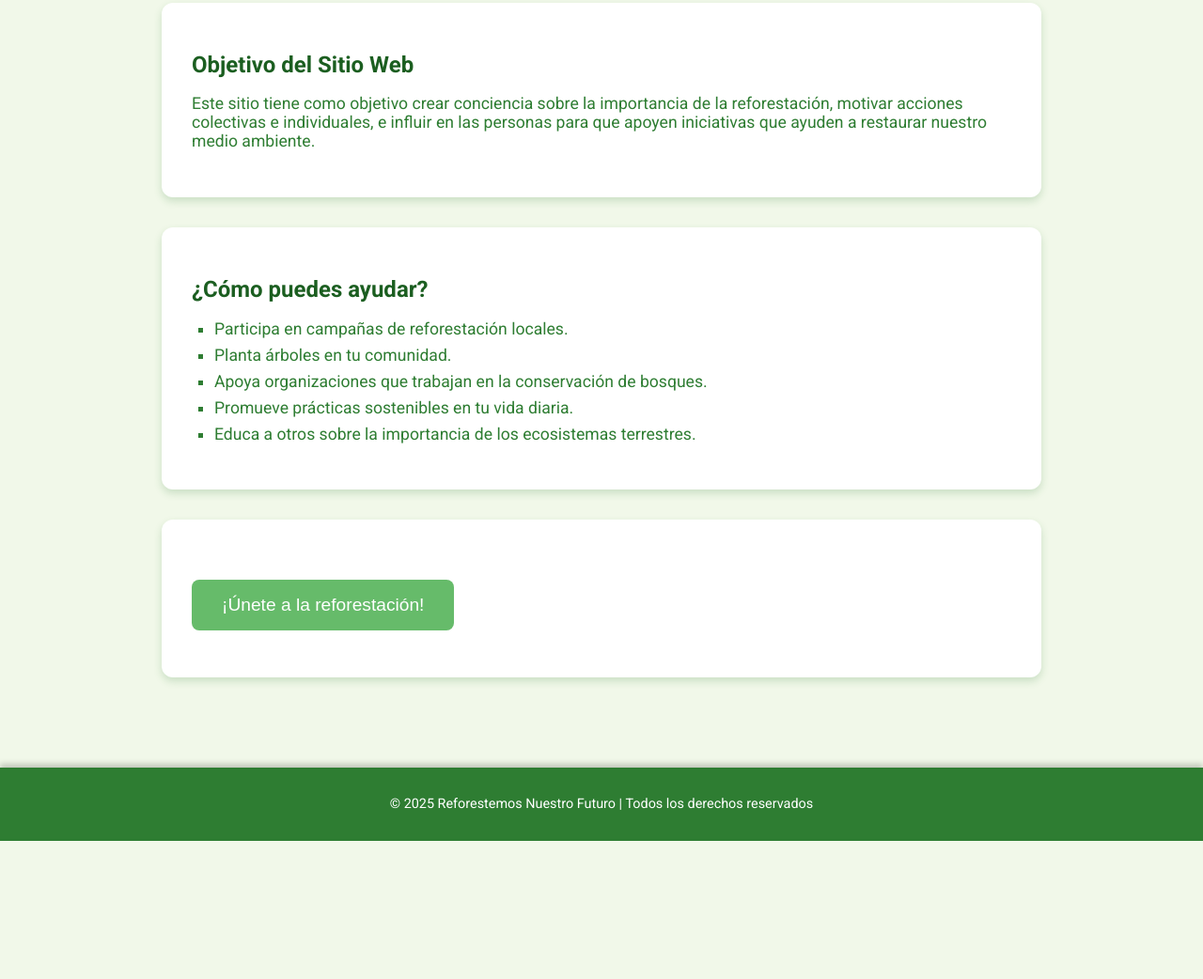
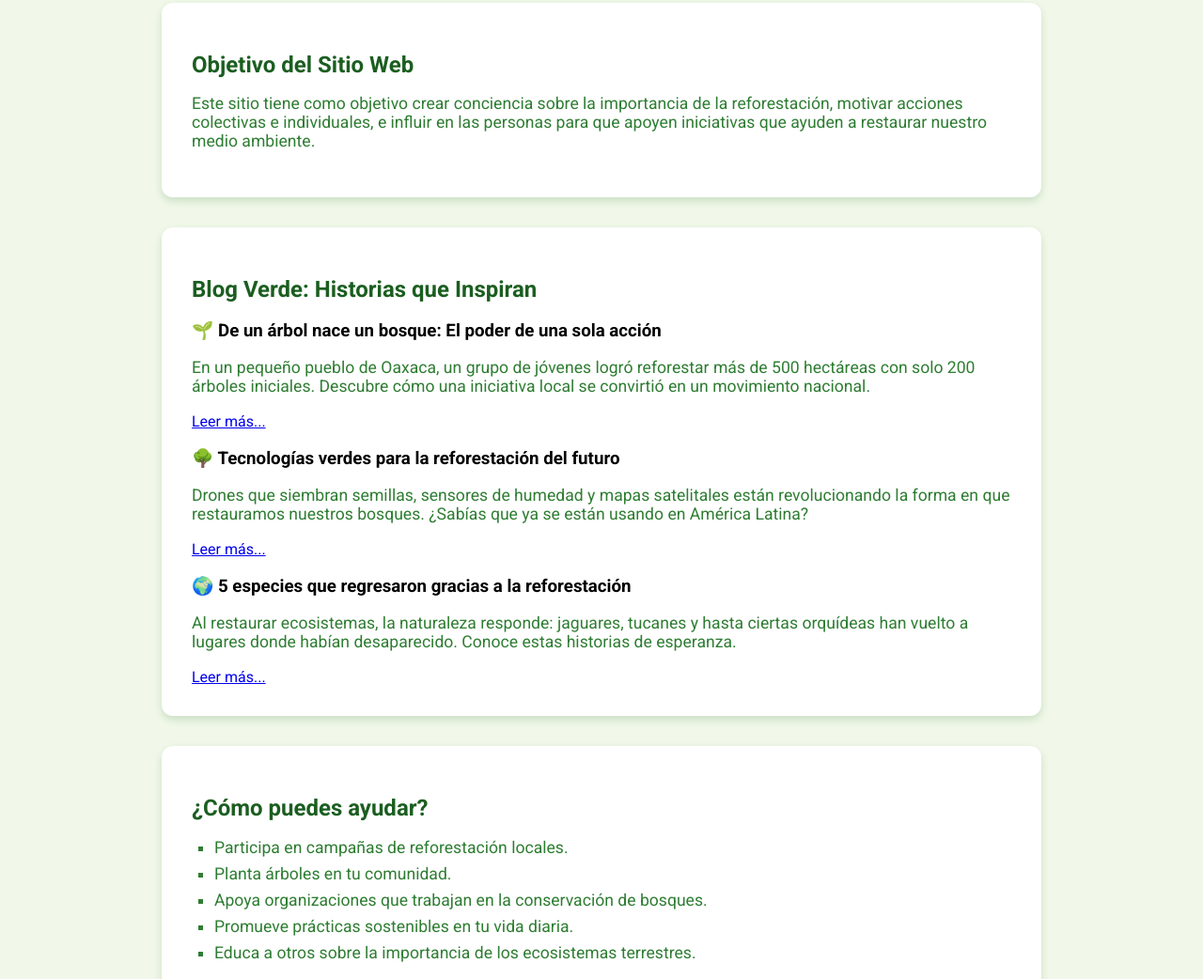
Before and after one commit to YAAAAA-CRYPTO/Reverdecer, a plain HTML site: page index.html in a window 1280 px wide. Shown: the part 1389-2431 px from the top of the page at 94% size. Before the commit the page ends 2284 px from the top, so only its background shows below. Drawn offline with Linux system fonts and the light colour scheme.

Commit message:
Update index.html

```diff
--- a/index.html
+++ b/index.html
@@ -46,6 +46,26 @@
             <h2>Objetivo del Sitio Web</h2>
             <p>Este sitio tiene como objetivo crear conciencia sobre la importancia de la reforestación, motivar acciones colectivas e individuales, e influir en las personas para que apoyen iniciativas que ayuden a restaurar nuestro medio ambiente.</p>
         </section>
+<section id="blog">
+    <h2>Blog Verde: Historias que Inspiran</h2>
+    <article class="entrada-blog">
+        <h3>🌱 De un árbol nace un bosque: El poder de una sola acción</h3>
+        <p>En un pequeño pueblo de Oaxaca, un grupo de jóvenes logró reforestar más de 500 hectáreas con solo 200 árboles iniciales. Descubre cómo una iniciativa local se convirtió en un movimiento nacional.</p>
+        <a href="#">Leer más...</a>
+    </article>
+
+    <article class="entrada-blog">
+        <h3>🌳 Tecnologías verdes para la reforestación del futuro</h3>
+        <p>Drones que siembran semillas, sensores de humedad y mapas satelitales están revolucionando la forma en que restauramos nuestros bosques. ¿Sabías que ya se están usando en América Latina?</p>
+        <a href="#">Leer más...</a>
+    </article>
+
+    <article class="entrada-blog">
+        <h3>🌍 5 especies que regresaron gracias a la reforestación</h3>
+        <p>Al restaurar ecosistemas, la naturaleza responde: jaguares, tucanes y hasta ciertas orquídeas han vuelto a lugares donde habían desaparecido. Conoce estas historias de esperanza.</p>
+        <a href="#">Leer más...</a>
+    </article>
+</section>
 
         <section id="como-ayudar">
             <h2>¿Cómo puedes ayudar?</h2>
```
